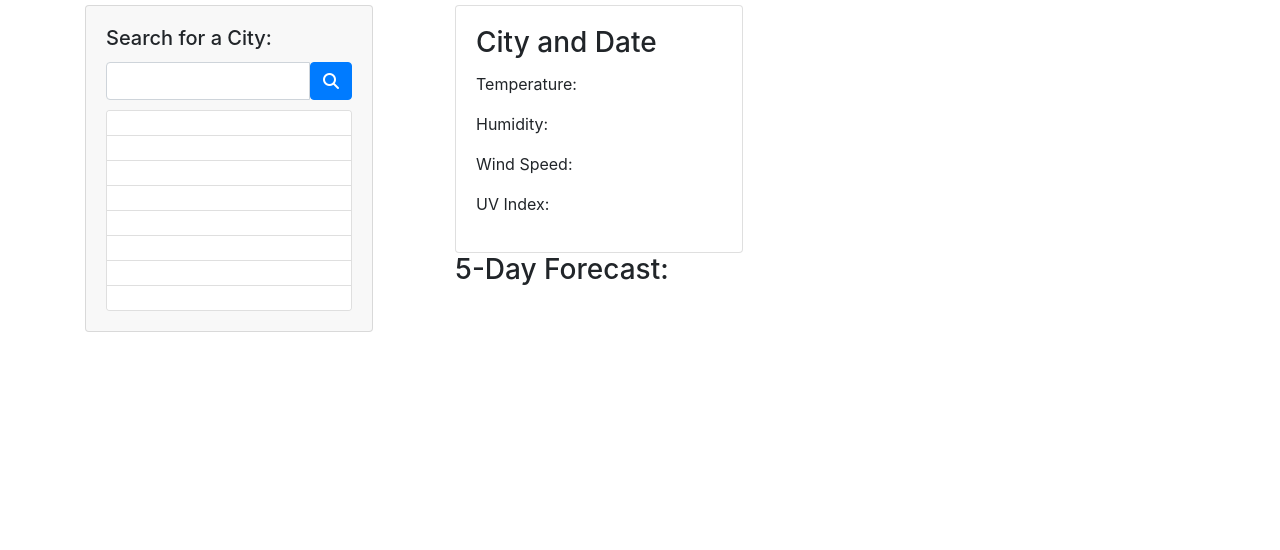
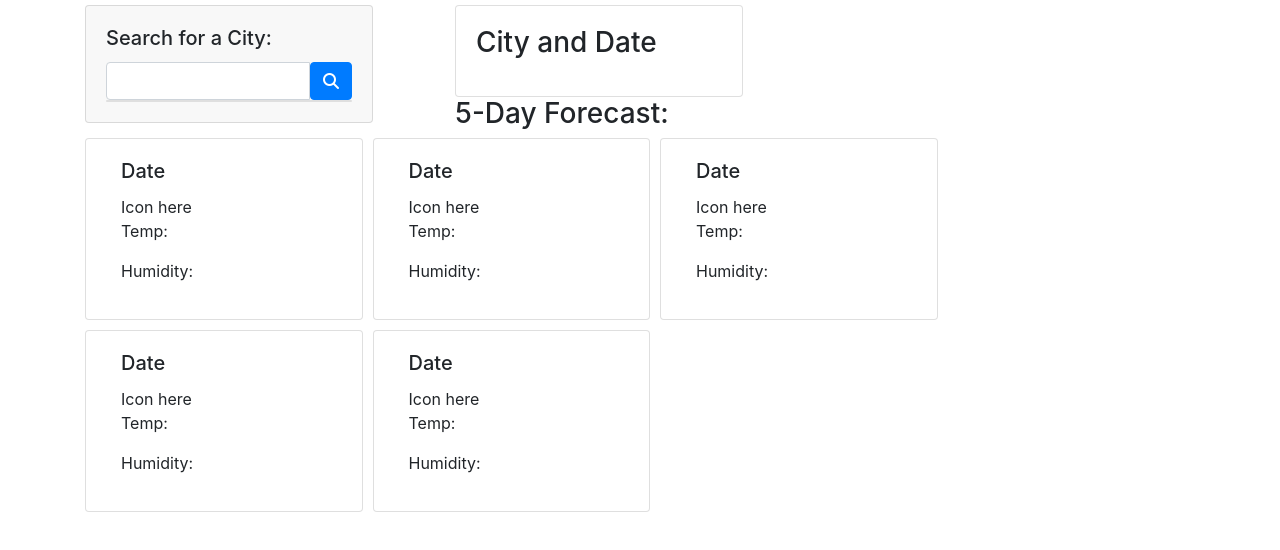
Before and after one commit to gabrielejm/Weather-Dashboard, a plain HTML site: page index.html in a window 1280 px wide. Shown: the part 66-616 px from the top of the page. Drawn offline with nearby package versions, Linux system fonts and the light colour scheme.

Commit message:
added search button function and first ajax call

```diff
--- a/CSS/style.css
+++ b/CSS/style.css
@@ -19,6 +19,11 @@ h1 {
 #search-div {
   float: left;
 }
+
+.daily-space {
+  margin-right: 10px;
+  margin-bottom: 10px;
+}
 /* .hide {
   display: none;
 } */
--- a/index.html
+++ b/index.html
@@ -17,22 +17,15 @@
       <div class="card-body">
         <h5 class="card-title">Search for a City: </h5>
         <div class="input-group">
-          <input type="text" class="form-control">
+          <input type="text" id="input" class="form-control">
           <span class="input-group-btn">
-            <button type="button" class="btn btn-primary">
+            <button id="search-btn" type="button" class="btn btn-primary">
               <span><i class="fas fa-search"></i></span>
             </button>
           </span>
-          <div class="card hide history" style="width: 18rem;">
-            <ul class="list-group list-group-flush">
-              <li class="list-group-item"></li>
-              <li class="list-group-item"></li>
-              <li class="list-group-item"></li>
-              <li class="list-group-item"></li>
-              <li class="list-group-item"></li>
-              <li class="list-group-item"></li>
-              <li class="list-group-item"></li>
-              <li class="list-group-item"></li>
+          <div class="card hide" style="width: 18rem;">
+            <ul id="history" class="list-group list-group-flush">
+
             </ul>
           </div>
         </div>
@@ -41,23 +34,65 @@
     </div>
   </div>
 
-  <div class="container hide col-md-8" id="daily-div">
+  <div class="container hide" id="daily-div">
     <div class="row">
     <div class="card" style="width: 18rem;">
       <div class="card-body">
         <h3 class="card-title">City and Date</h3>
-        <p>Temperature: </p>
-        <p>Humidity: </p>
-        <p>Wind Speed: </p>
-        <p>UV Index:</p>
+        <p id="temp-p"></p>
+        <p id="humid-p"></p>
+        <p id="wind-p"></p>
+        <p id="UV-p"></p>
       </div>
     </div>
     </div>
   </div>
 
-  <div class="container hide col-md-8" id="five-day-div">
+  <div class="container hide" id="five-day-div">
     <div class="row">
       <h3>5-Day Forecast: </h3>
+    </div>
+    <div class="row">
+      <div class="card col-md-3 daily-space" style="width: 18rem;">
+        <div class="card-body">
+          <h5 class="card-title">Date</h5>
+          <span>Icon here</span>
+          <p>Temp: </p>
+          <p>Humidity: </p>
+        </div>
+      </div>
+      <div class="card col-md-3 daily-space" style="width: 18rem;">
+        <div class="card-body">
+          <h5 class="card-title">Date</h5>
+          <span>Icon here</span>
+          <p>Temp: </p>
+          <p>Humidity: </p>
+        </div>
+      </div>
+      <div class="card col-md-3 daily-space" style="width: 18rem;">
+        <div class="card-body">
+          <h5 class="card-title">Date</h5>
+          <span>Icon here</span>
+          <p>Temp: </p>
+          <p>Humidity: </p>
+        </div>
+      </div>
+      <div class="card col-md-3 daily-space" style="width: 18rem;">
+        <div class="card-body">
+          <h5 class="card-title">Date</h5>
+          <span>Icon here</span>
+          <p>Temp: </p>
+          <p>Humidity: </p>
+        </div>
+      </div>
+      <div class="card col-md-3 daily-space" style="width: 18rem;">
+        <div class="card-body">
+          <h5 class="card-title">Date</h5>
+          <span>Icon here</span>
+          <p>Temp: </p>
+          <p>Humidity: </p>
+        </div>
+      </div>
     </div>
   </div>
 
@@ -70,5 +105,6 @@
   <script src="https://ajax.googleapis.com/ajax/libs/jquery/3.5.1/jquery.min.js"></script>
   <script src="https://cdn.jsdelivr.net/npm/popper.js@1.16.1/dist/umd/popper.min.js" integrity="sha384-9/reFTGAW83EW2RDu2S0VKaIzap3H66lZH81PoYlFhbGU+6BZp6G7niu735Sk7lN" crossorigin="anonymous"></script>
   <script src="https://stackpath.bootstrapcdn.com/bootstrap/4.5.2/js/bootstrap.min.js" integrity="sha384-B4gt1jrGC7Jh4AgTPSdUtOBvfO8shuf57BaghqFfPlYxofvL8/KUEfYiJOMMV+rV" crossorigin="anonymous"></script>
+  <script src="script.js"></script>
 </body>
 </html>
--- a/script.js
+++ b/script.js
@@ -0,0 +1,22 @@
+$("#search-btn").click(function () {
+  event.preventDefault();
+  var cityInput = $('#input').val();
+  var queryURL = "https://api.openweathermap.org/data/2.5/weather?q=" + cityInput + "&appid=a40d7a1a6831874bf11b6952becc82c2";
+
+  $.ajax({
+    url: queryURL,
+    method: "GET"
+  }).then(function(response) {
+    console.log('response:', response)
+
+
+
+
+
+
+});
+
+});
+
+//second api call for 5 day forcast
+//for loop
```
